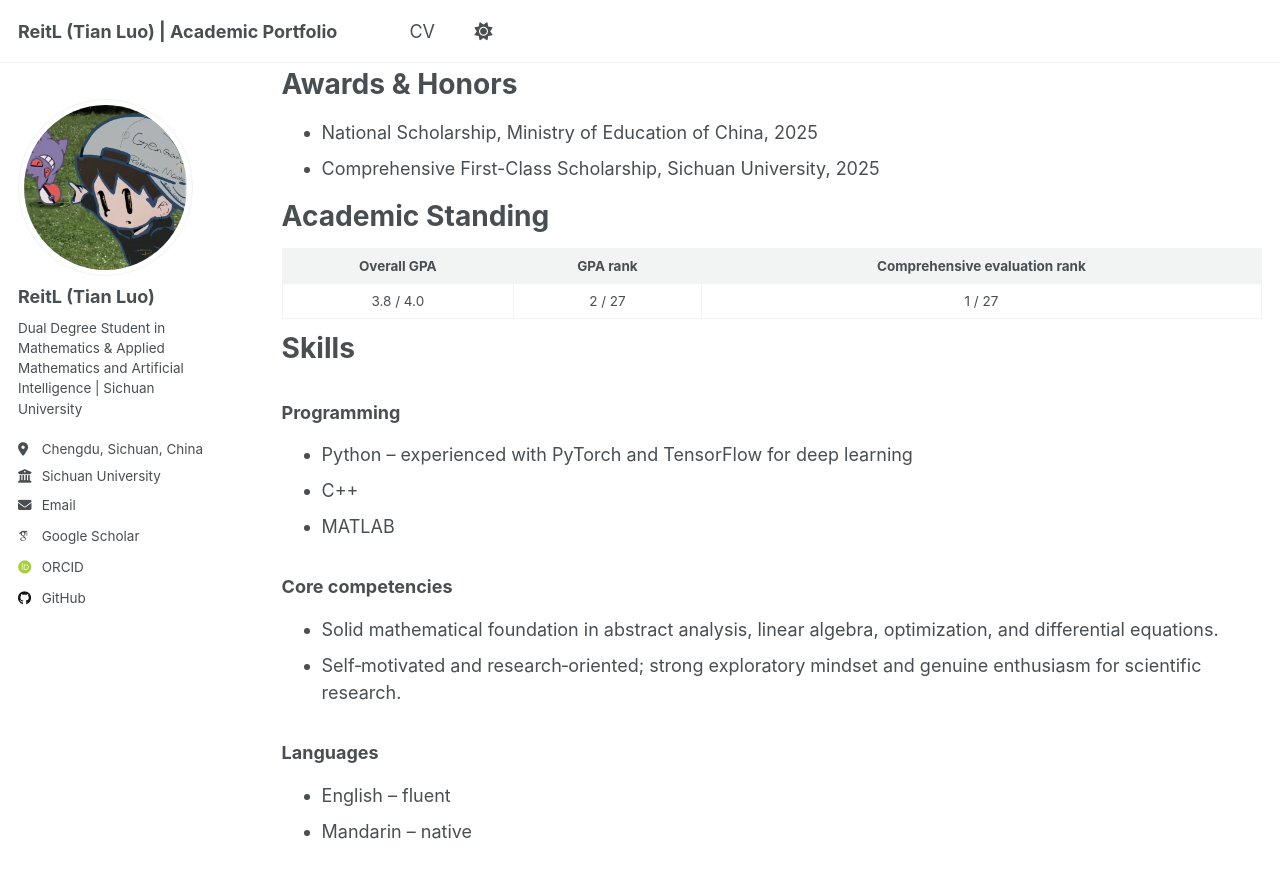
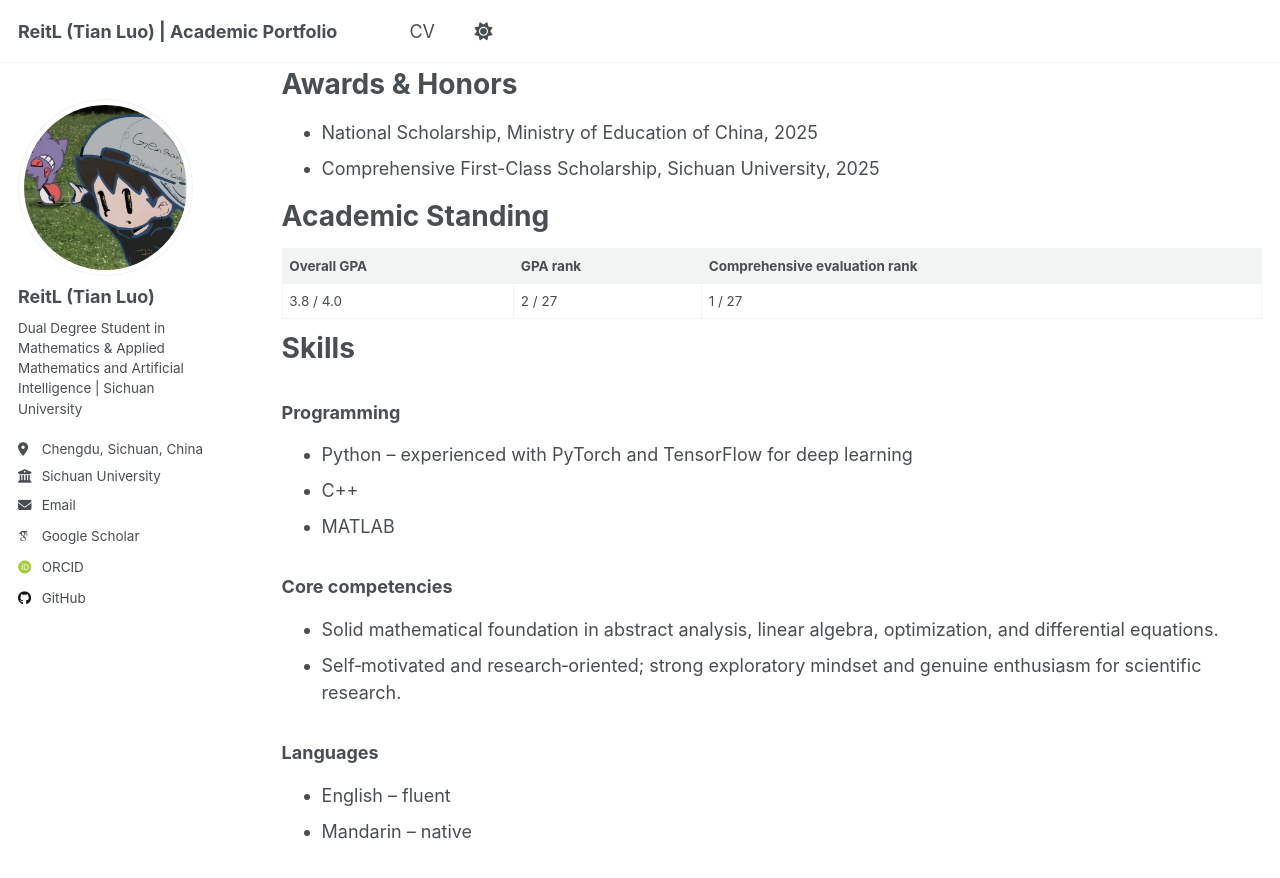
Before and after one commit to Ltier125/Ltier125.github.io, a Jekyll site: the page built from _pages/cv.md, in a window 1280 px wide and 900 px high, scrolled down 728 px. Shown: the top 878 px of the window. Built offline with Jekyll 4.4.1, drawn with Linux system fonts in a browser that asks for light colours; some web fonts are replaced; a script that is not in the unit is left out.

Commit message:
Update cv.md

```diff
--- a/_pages/cv.md
+++ b/_pages/cv.md
@@ -34,8 +34,8 @@ Academic Standing
 ======
 
 | Overall GPA | GPA rank | Comprehensive evaluation rank |
-|:-----------:|:--------:|:-----------------------------:|
-| 3.8 / 4.0   | 2 / 27   | 1 / 27                        |
+| ----------- | -------- | ---------------------------- |
+| 3.8 / 4.0   | 2 / 27   | 1 / 27                       |
 
 Skills
 ======
```
